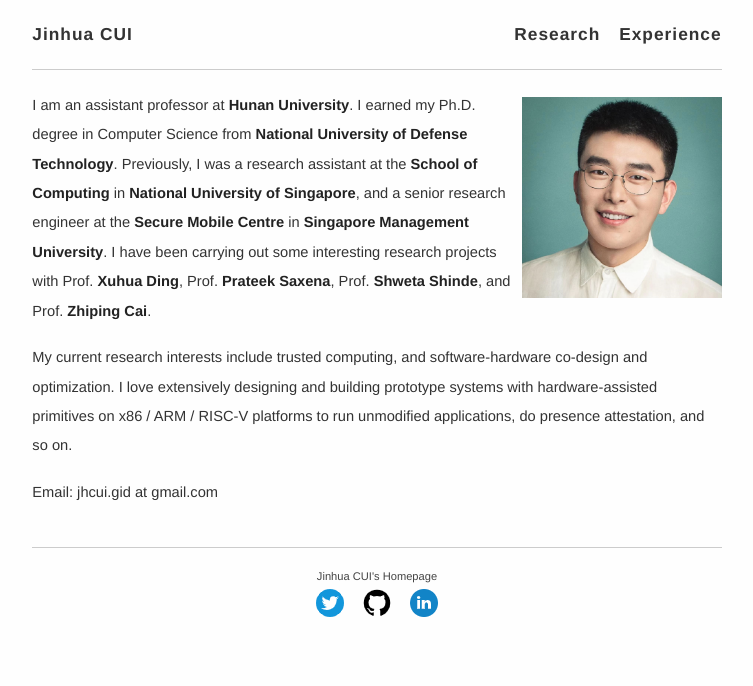
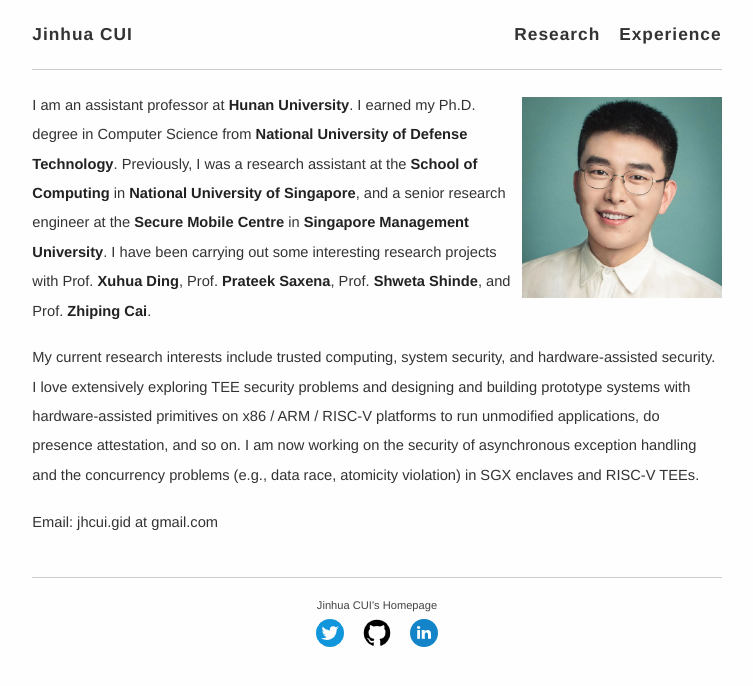
Before and after one commit to cimcs/cimcs.github.io, a Jekyll site: the page built from index.md, in a window 1280 px wide. Shown: the top 686 px of the page, without its empty margins (263-1016 px from the left). Built offline with Jekyll 4.4.1, drawn with Linux system fonts in a browser that asks for light colours; comment, search, counter and statistics services are not loaded.

Commit message:
Update index.md

```diff
--- a/index.md
+++ b/index.md
@@ -11,7 +11,8 @@ I am an assistant professor at **[Hunan University]**. I earned my Ph.D. degree
 
 <!--I obtained my Master degree at the **[Xidian University]**.-->
 
-My current research interests include trusted computing, and software-hardware co-design and optimization. I love extensively designing and building prototype systems with hardware-assisted primitives on x86 / ARM / RISC-V platforms to run unmodified applications, do presence attestation, and so on.
+My current research interests include trusted computing, system security, and hardware-assisted security. I love extensively exploring TEE security problems and designing and building prototype systems with hardware-assisted primitives on x86 / ARM / RISC-V platforms to run unmodified applications, do presence attestation, and so on. I am now working on the security of asynchronous exception handling and the concurrency problems (e.g., data race, atomicity violation) in SGX enclaves and RISC-V TEEs.
+
 
 Email: jhcui.gid at gmail.com <!-- <br />
 Email: [gchauras@csail.mit.edu] (others) -->
```
